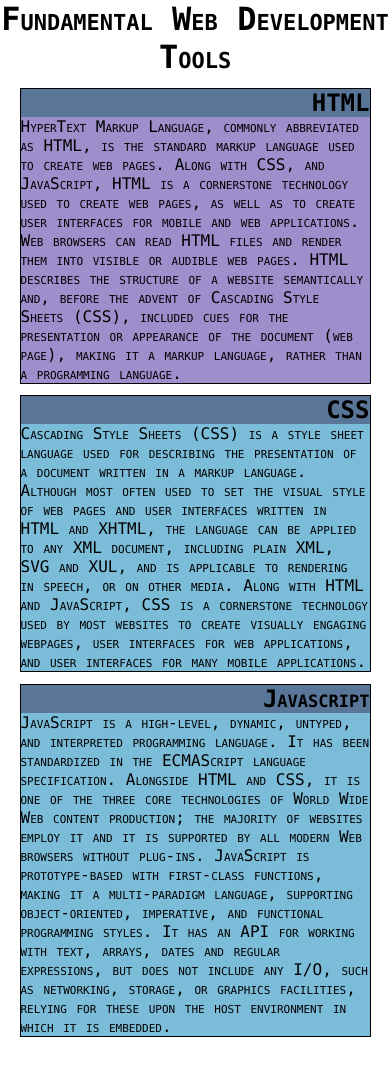
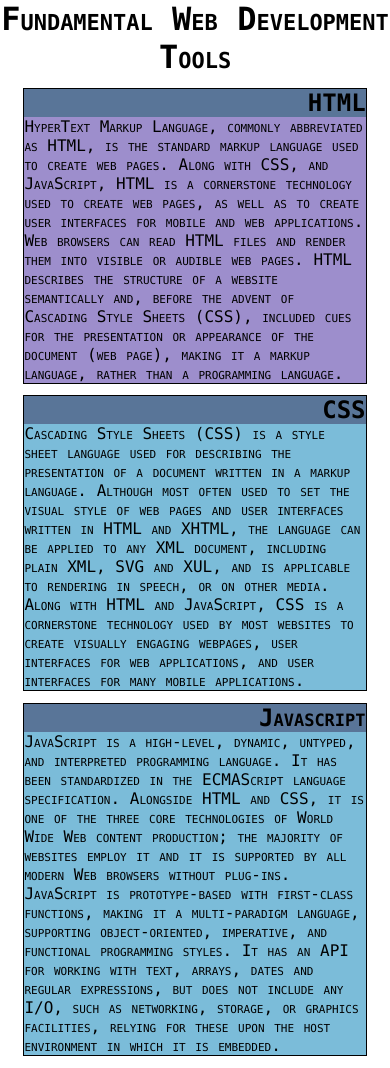
Before and after one commit to rgodinez/rgodinez.github.io, a Jekyll site: the page coursera/module2/index.html, which Jekyll copies as it is, in a window 390 px wide. Built offline with Jekyll 4.4.1, drawn with Linux system fonts in a browser that asks for light colours.

Commit message:
slight adjustment

```diff
--- a/coursera/module2/index.html
+++ b/coursera/module2/index.html
@@ -104,8 +104,8 @@ p {
 /*  Mobile browsers */
 @media (max-width: 767px) {
   section {
-    width: 90%;
-    margin: 3% 5%;
+    width: 88%;
+    margin: 3% 6%;
   }
 }
 </style>
```
